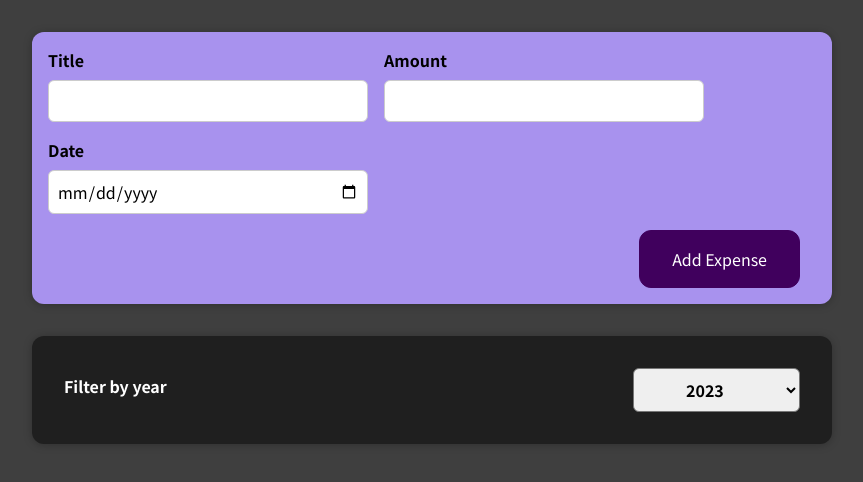
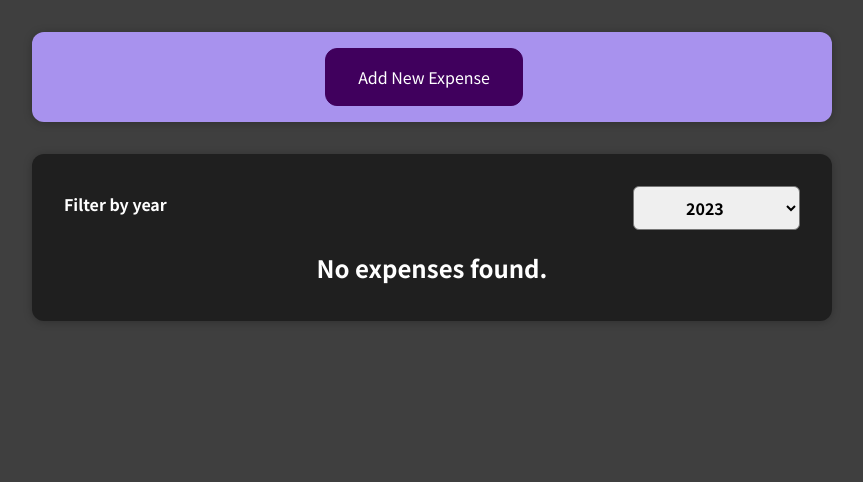
Before and after one commit to janith365/expense-tracker, a React (Create React App) app: page / in a window 1280 px wide. Shown: the top 482 px of the page, without its empty margins (208-1071 px from the left). Built offline with nearby package versions, Linux system fonts and the light colour scheme.

Commit message:
clean up expenses-list into new component, update expense form to show just the button initially and expand on click to enter the details

```diff
--- a/src/components/Expenses/Expenses.js
+++ b/src/components/Expenses/Expenses.js
@@ -1,11 +1,11 @@
 import { useState } from "react";
 import Card from "../UI/Card";
-import ExpenseItem from "./ExpenseItem";
 import "./Expenses.css";
 import ExpensesFilter from "./ExpensesFilter";
+import ExpensesList from "./ExpensesList";
 
 export default function Expenses({ expenses }) {
-  const [filterYear, setFilterYear] = useState("2023");
+  const [filterYear, setFilterYear] = useState(new Date().getFullYear().toString());
 
   const filteredExpenses =
     filterYear !== "" ? expenses.filter((expense) => expense.date.getFullYear().toString() === filterYear) : expenses;
@@ -17,9 +17,7 @@ export default function Expenses({ expenses }) {
   return (
     <Card className="expenses">
       <ExpensesFilter filterYearHandler={filterYearHandler} filterYear={filterYear} />
-      {filteredExpenses.map((expense, index) => (
-        <ExpenseItem key={index} expense={expense} />
-      ))}
+      <ExpensesList expenses={filteredExpenses} />
     </Card>
   );
 }
--- /dev/null
+++ b/src/components/Expenses/ExpensesList.css
@@ -0,0 +1,9 @@
+.expenses-list {
+  list-style: none;
+  padding: 0;
+}
+
+.expenses-list__fallback {
+  color: white;
+  text-align: center;
+}
--- /dev/null
+++ b/src/components/Expenses/ExpensesList.js
@@ -0,0 +1,15 @@
+import ExpenseItem from "./ExpenseItem";
+import "./ExpensesList.css";
+
+export default function ExpensesList({ expenses }) {
+  if (expenses.length === 0) {
+    return <h2 className="expenses-list__fallback">No expenses found.</h2>;
+  }
+  return (
+    <div className="expenses-list">
+      {expenses.map((expense, index) => (
+        <ExpenseItem key={index} expense={expense} />
+      ))}
+    </div>
+  );
+}
--- a/src/components/NewExpense/ExpenseForm.js
+++ b/src/components/NewExpense/ExpenseForm.js
@@ -1,7 +1,7 @@
 import { useState } from "react";
 import "./ExpenseForm.css";
 
-export default function ExpenseForm({ addExpense }) {
+export default function ExpenseForm({ addExpense, setShowForm }) {
   const [expense, setExpense] = useState({
     title: "",
     amount: "",
@@ -17,6 +17,11 @@ export default function ExpenseForm({ addExpense }) {
     e.preventDefault();
     addExpense(expense);
     setExpense(() => ({ title: "", amount: "", date: "" }));
+    setShowForm(false);
+  };
+
+  const cancelClickHandler = () => {
+    setShowForm(false);
   };
 
   return (
@@ -36,6 +41,9 @@ export default function ExpenseForm({ addExpense }) {
         </div>
       </div>
       <div className="new-expense__actions">
+        <button type="button" onClick={cancelClickHandler}>
+          Cancel
+        </button>
         <button type="submit" onClick={clickHandler}>
           Add Expense
         </button>
--- a/src/components/NewExpense/NewExpense.js
+++ b/src/components/NewExpense/NewExpense.js
@@ -1,10 +1,19 @@
+import { useState } from "react";
 import ExpenseForm from "./ExpenseForm";
 import "./NewExpense.css";
 
 export default function NewExpense({ addExpense }) {
+  const [showForm, setShowForm] = useState(false);
+  const clickHandler = () => {
+    setShowForm(true);
+  };
   return (
     <div className="new-expense">
-      <ExpenseForm addExpense={addExpense} />
+      {!showForm ? (
+        <button onClick={clickHandler}>Add New Expense</button>
+      ) : (
+        <ExpenseForm addExpense={addExpense} setShowForm={setShowForm} />
+      )}
     </div>
   );
 }
```
